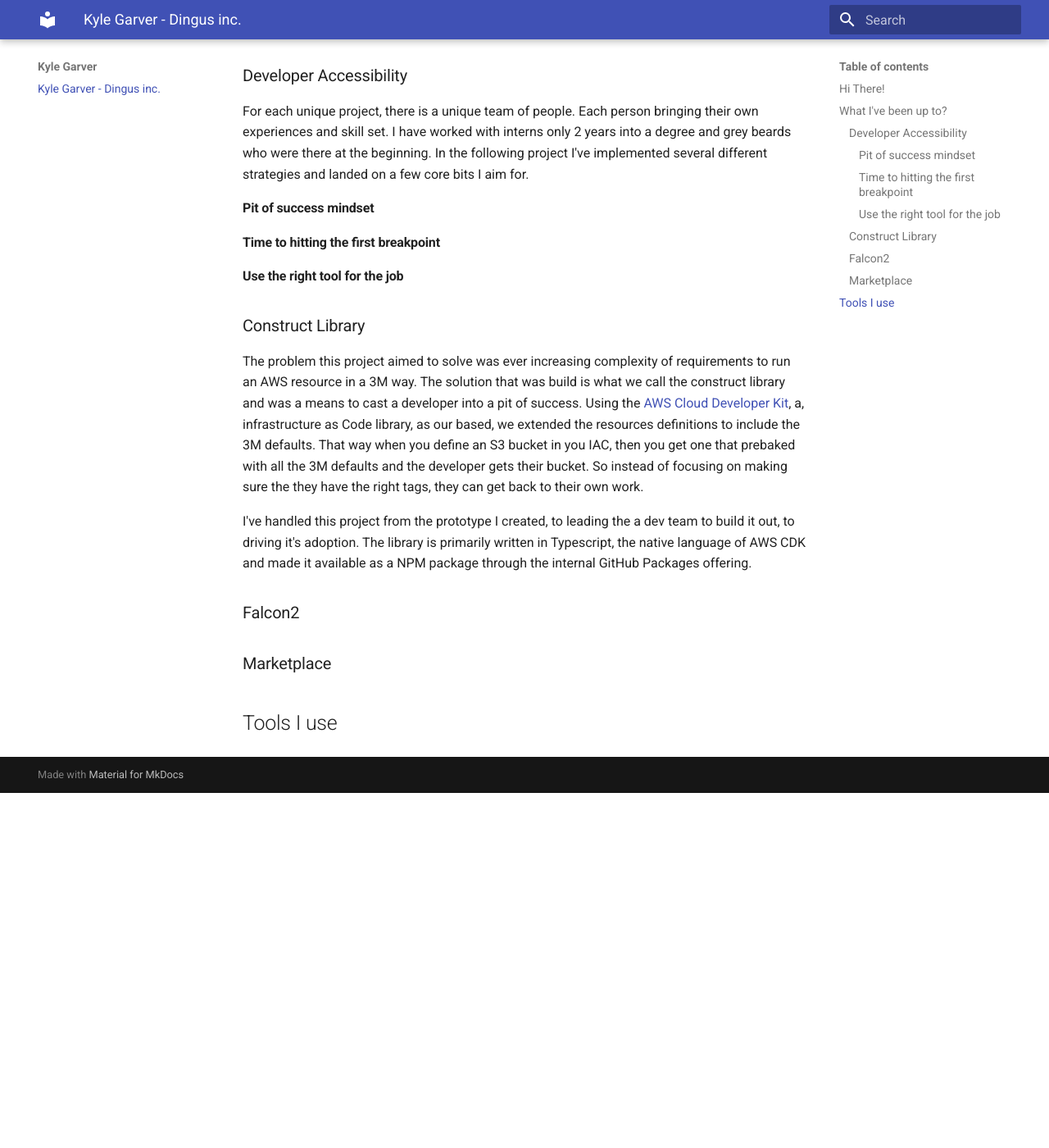
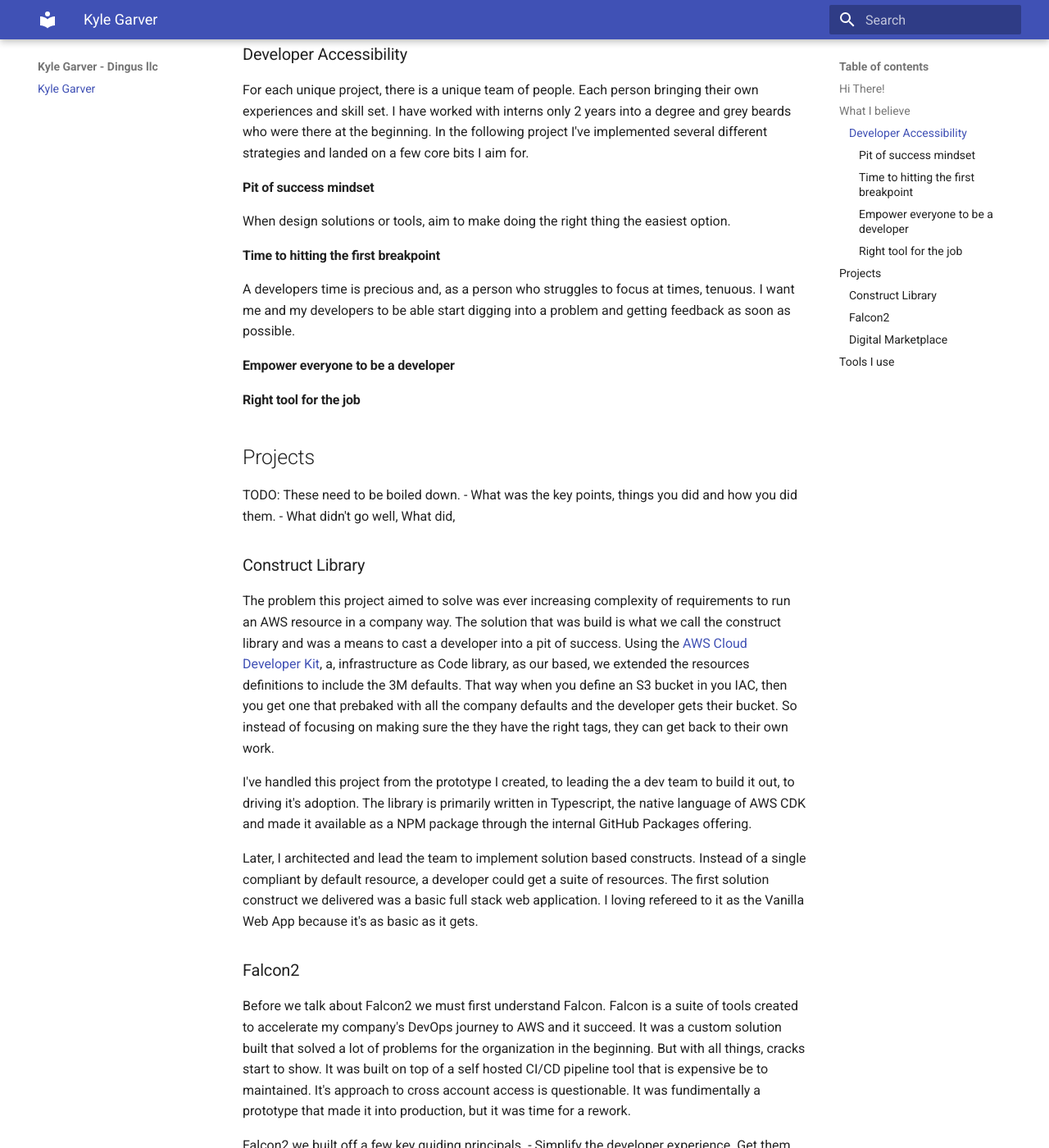
Before and after one commit to KyleGarver/KyleGarver.github.io, an MkDocs documentation site: the page built from docs/index.md, in a window 1280 px wide and 1400 px high, scrolled down 624 px. Shown: the whole window at 82% size. Built offline with MkDocs 1.6.1 and Material for MkDocs 9.7.7, drawn with Linux system fonts in a browser that asks for light colours; before the commit the page ends 1591 px from its top, so only the background shows below that; some of the changed text lies outside the part shown.

Commit message:
Some more Updates

```diff
--- a/docs/index.md
+++ b/docs/index.md
@@ -1,31 +1,53 @@
-# Kyle Garver - Dingus inc.
+# Kyle Garver
+*I have lots of ideas; they just can't all be bangers*
 
 ![Image title](./assets/me.webp){ align=left width="300" }
-
-"I have lots of ideas; they just can't all be bangers" - KG
 
 ## Hi There!
 
 I'm Kyle and what really butters my buns finding and building solutions through automation to help others focus on things they care about. I'm passionate about empowering others and ensuing that these solutions are accessible. I like to work in small increments and get feedback early.  I'm not afraid to try something and throw it out if it isn't the right solution.  They can't all be bangers after all.
 
-## What I've been up to?
+## What I believe
 
-Mainly bouncing around 3M IT for the last 9 years, contributing to different projects as needed. Some of the them are listed below.
+Mainly bouncing around a Corporate IT for the last 9 years, contributing to different projects as needed. Some of the them are listed below.
 
 ### Developer Accessibility
 For each unique project, there is a unique team of people.  Each person bringing their own experiences and skill set. I have worked with interns only 2 years into a degree and grey beards who were there at the beginning. In the following project I've implemented several different strategies and landed on a few core bits I aim for.
 
 #### Pit of success mindset
+When design solutions or tools, aim to make doing the right thing the easiest option.
+
 #### Time to hitting the first breakpoint
-#### Use the right tool for the job
+A developers time is precious and, as a person who struggles to focus at times, tenuous. I want me and my developers to be able start digging into a problem and getting feedback as soon as possible.
+
+#### Empower everyone to be a developer
+
+#### Right tool for the job
+
+## Projects
+TODO: These need to be boiled down.
+- What was the key points, things you did and how you did them.
+- What didn't go well, What did,
 
 ### Construct Library
-The problem this project aimed to solve was ever increasing complexity of requirements to run an AWS resource in a 3M way.  The solution that was build is what we call the construct library and was a means to cast a developer into a pit of success. Using the [AWS Cloud Developer Kit](https://docs.aws.amazon.com/cdk/v2/guide/getting_started.html), a, infrastructure as Code library, as our based,  we extended the resources definitions to include the 3M defaults. That way when you define an S3 bucket in you IAC, then you get one that prebaked with all the 3M defaults and the developer gets their bucket. So instead of focusing on making sure the they have the right tags, they can get back to their own work.
+The problem this project aimed to solve was ever increasing complexity of requirements to run an AWS resource in a company way.  The solution that was build is what we call the construct library and was a means to cast a developer into a pit of success. Using the [AWS Cloud Developer Kit](https://docs.aws.amazon.com/cdk/v2/guide/getting_started.html), a, infrastructure as Code library, as our based,  we extended the resources definitions to include the 3M defaults. That way when you define an S3 bucket in you IAC, then you get one that prebaked with all the company defaults and the developer gets their bucket. So instead of focusing on making sure the they have the right tags, they can get back to their own work.
 
 I've handled this project from the prototype I created, to leading the a dev team to build it out, to driving it's adoption.  The library is primarily written in Typescript, the native language of AWS CDK and made it available as a NPM package through the internal GitHub Packages offering.
 
+Later, I architected and lead the team to implement solution based constructs.  Instead of a single compliant by default resource, a developer could get a suite of resources. The first solution construct we delivered was a basic full stack web application.  I loving refereed to it as the Vanilla Web App because it's as basic as it gets.
+
 ### Falcon2
+Before we talk about Falcon2 we must first understand Falcon.  Falcon is a suite of tools created to accelerate my company's DevOps journey to AWS and it succeed. It was a custom solution built that solved a lot of problems for the organization in the beginning. But with all things, cracks start to show. It was built on top of a self hosted CI/CD pipeline tool that is expensive be to maintained.  It's approach to cross account access is questionable. It was fundimentally a prototype that made it into production, but it was time for a rework.
 
-### Marketplace
+Falcon2 we built off a few key guiding principals.
+- Simplify the developer experience.  Get them in, get them what they need, and let them move on.
+- Apply Guardrails to the risky deployable resources.
+- Securely provisions resources.
+- Simplify by using Github Actions SAS offering over self hosted solution.
+
+
+
+### Digital Marketplace
+
 
 ## Tools I use
--- a/mkdocs.yml
+++ b/mkdocs.yml
@@ -1,4 +1,4 @@
-site_name: Kyle Garver
+site_name: Kyle Garver - Dingus llc
 theme:
   name: material
 markdown_extensions:
```
Also changed, not shown: README.md (deleted, +0 -1 lines).
